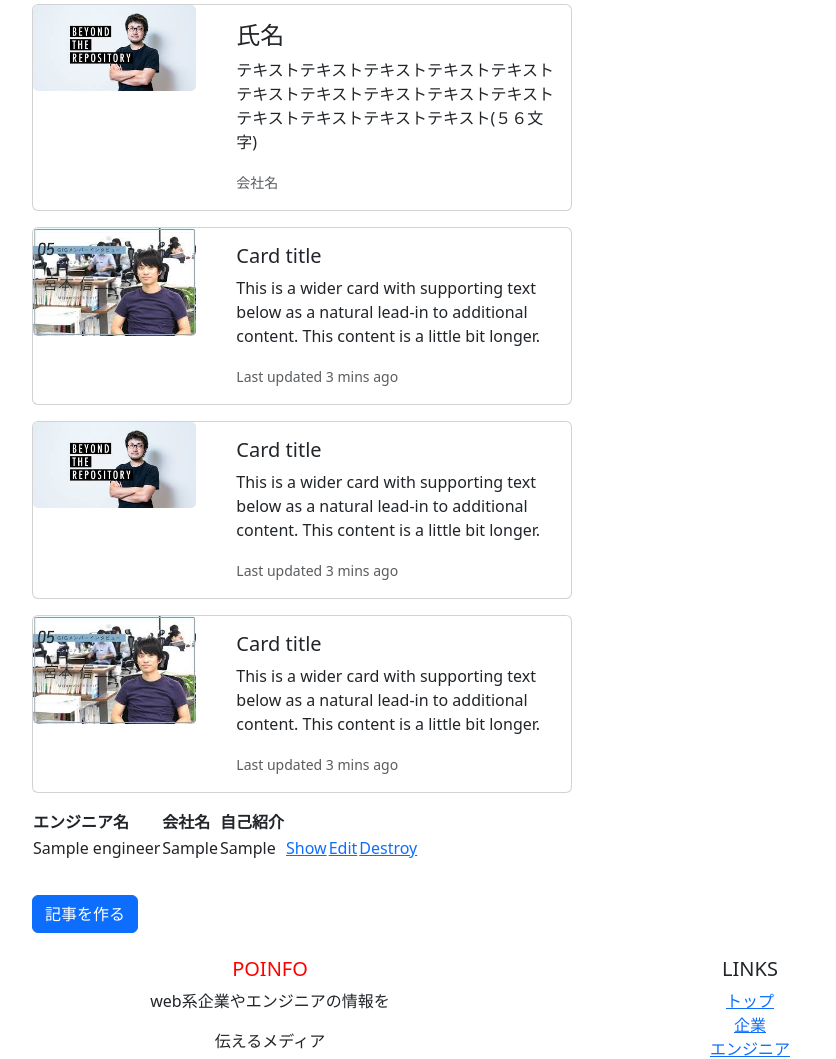
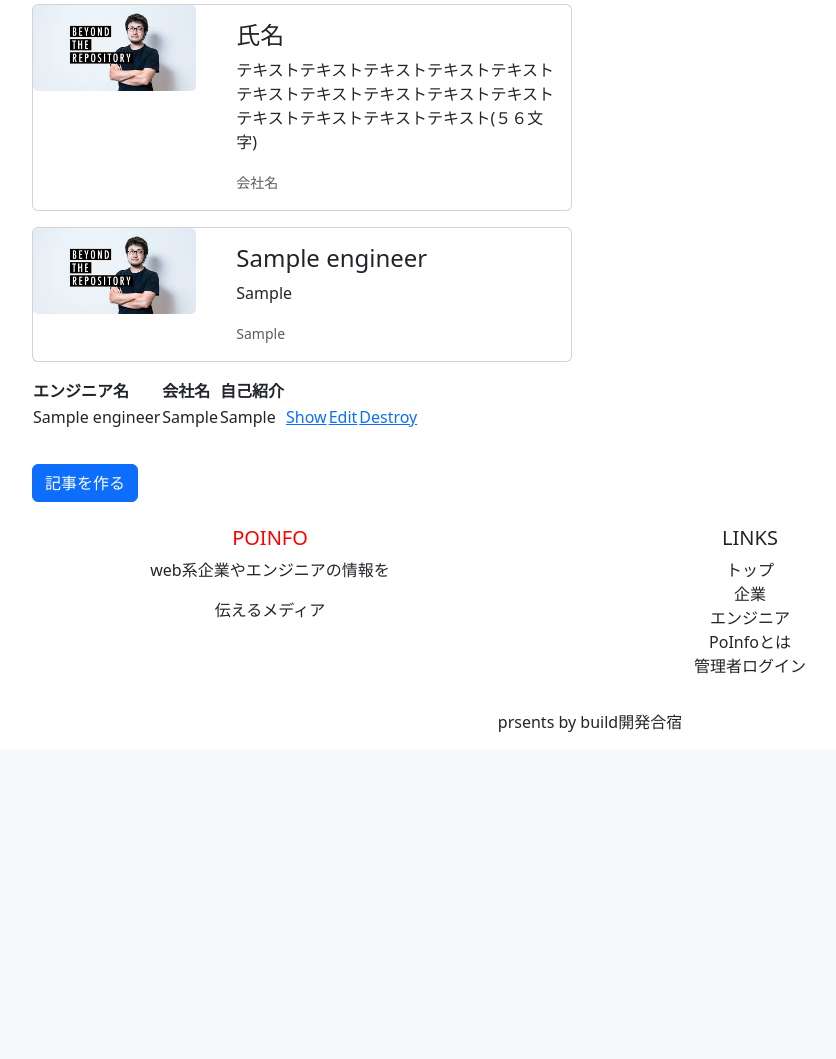
Before and after one commit to Kazzuki/PoInfo, a Rails app: page /engineers in a window 1280 px wide. Shown: the part 108-1167 px from the top of the page, without its empty margins (50-886 px from the left). After the commit the page ends 840 px from the top, so only its background shows below. Run offline with Rails 7, Linux system fonts and the light colour scheme; tables that the repository leaves empty hold one stand-in row (values such as "Sample post"); style sheets or scripts are compiled from the project's sources; some libraries are stand-ins or nearby versions.

```diff
--- a/app/controllers/engineers_controller.rb
+++ b/app/controllers/engineers_controller.rb
@@ -19,6 +19,7 @@ class EngineersController < ApplicationController
 
   # GET /engineers/1/edit
   def edit
+    @engineer = Engineer.find(params[:id])
   end
 
   # POST /engineers
--- a/app/views/engineers/edit.html.slim
+++ b/app/views/engineers/edit.html.slim
@@ -2,6 +2,6 @@ h1 Editing engineer
 
 == render 'form'
 
-=> link_to 'Show', @engineer
-'|
-=< link_to 'Back', engineers_path
+
+=> link_to 'プレビュー', @engineer, class: "btn btn-info"
+=> link_to '戻る', engineers_path, class: "btn btn-dark"
--- a/app/views/engineers/index.html.slim
+++ b/app/views/engineers/index.html.slim
@@ -13,49 +13,6 @@ h1 エンジニアページ
     </div>
   </div>
 </div>
-<div class="card mb-3" style="max-width: 540px;">
-  <div class="row no-gutters">
-    <div class="col-md-4">
-      <img src="/engineers/engineer2.jpeg" class="card-img" alt="...">
-    </div>
-    <div class="col-md-8">
-      <div class="card-body">
-        <h5 class="card-title">Card title</h5>
-        <p class="card-text">This is a wider card with supporting text below as a natural lead-in to additional content. This content is a little bit longer.</p>
-        <p class="card-text"><small class="text-muted">Last updated 3 mins ago</small></p>
-      </div>
-    </div>
-  </div>
-</div>
-<div class="card mb-3" style="max-width: 540px;">
-  <div class="row no-gutters">
-    <div class="col-md-4">
-      <img src="/engineers/engineer1.jpeg" class="card-img" alt="...">
-    </div>
-    <div class="col-md-8">
-      <div class="card-body">
-        <h5 class="card-title">Card title</h5>
-        <p class="card-text">This is a wider card with supporting text below as a natural lead-in to additional content. This content is a little bit longer.</p>
-        <p class="card-text"><small class="text-muted">Last updated 3 mins ago</small></p>
-      </div>
-    </div>
-  </div>
-</div>
-<div class="card mb-3" style="max-width: 540px;">
-  <div class="row no-gutters">
-    <div class="col-md-4">
-      <img src="/engineers/engineer2.jpeg" class="card-img" alt="...">
-    </div>
-    <div class="col-md-8">
-      <div class="card-body">
-        <h5 class="card-title">Card title</h5>
-        <p class="card-text">This is a wider card with supporting text below as a natural lead-in to additional content. This content is a little bit longer.</p>
-        <p class="card-text"><small class="text-muted">Last updated 3 mins ago</small></p>
-      </div>
-    </div>
-  </div>
-</div>
-
 table
   thead
     tr
@@ -68,6 +25,20 @@ table
 
   tbody
     - @engineers.each do |engineer|
+      .card.mb-3[style="max-width: 540px;"]
+        .row.no-gutters
+          .col-md-4
+            = link_to engineer_path(engineer)
+              img.card-img[src="/engineers/engineer1.jpeg" alt="..."]
+          .col-md-8
+            .card-body
+              h4.card-title
+                = engineer.name
+              p.card-text
+                = engineer.introducton
+              p.card-text
+                small.text-muted
+                  = engineer.company
       tr
         td = engineer.name
         td = engineer.company
--- a/app/views/layouts/application.html.slim
+++ b/app/views/layouts/application.html.slim
@@ -17,20 +17,20 @@ html
           span.navbar-toggler-icon
         #navbarNavDropdown.collapse.navbar-collapse
           ul.navbar-nav
-            li.nav-item.active
-              a.nav-link[href="/"]
+            li.nav-item
+              = link_to root_path, class: "nav-link"
                 | トップ
             li.nav-item
-              a.nav-link[href="companies"]
+              = link_to companies_path, class: "nav-link"
                 | 企業
             li.nav-item
-              a.nav-link[href="engineers"]
+              = link_to engineers_path, class: "nav-link"
                 | エンジニア
             li.nav-item
-              a.nav-link[href="about"]
+              = link_to about_path, class: "nav-link"
                 | PoInfoとは
             li.nav-item
-              a.nav-link[href="about"]
+              = link_to about_path, class: "nav-link"
                 | 管理者ログイン
     .container
       = yield
@@ -50,19 +50,19 @@ html
           | Links
         ul.list-unstyled
           li
-            a[href="/"]
+            = link_to root_path, class: "nav-link"
               | トップ
           li
-            a[href="companies"]
+            = link_to companies_path, class: "nav-link"
               | 企業
           li
-            a[href="engineers"]
+            = link_to engineers_path, class: "nav-link"
               | エンジニア
           li
-            a[href="about"]
+            = link_to about_path, class: "nav-link"
               | PoInfoとは
           li
-            a[href="about"]
+            = link_to about_path, class: "nav-link"
               | 管理者ログイン
   .footer-copyright.text-center.py-3
     | prsents by build開発合宿
```
Also changed, not shown: app/views/engineers/_form.html.slim (+4 -4 lines), app/views/engineers/show.html.slim (+10 -11 lines).
